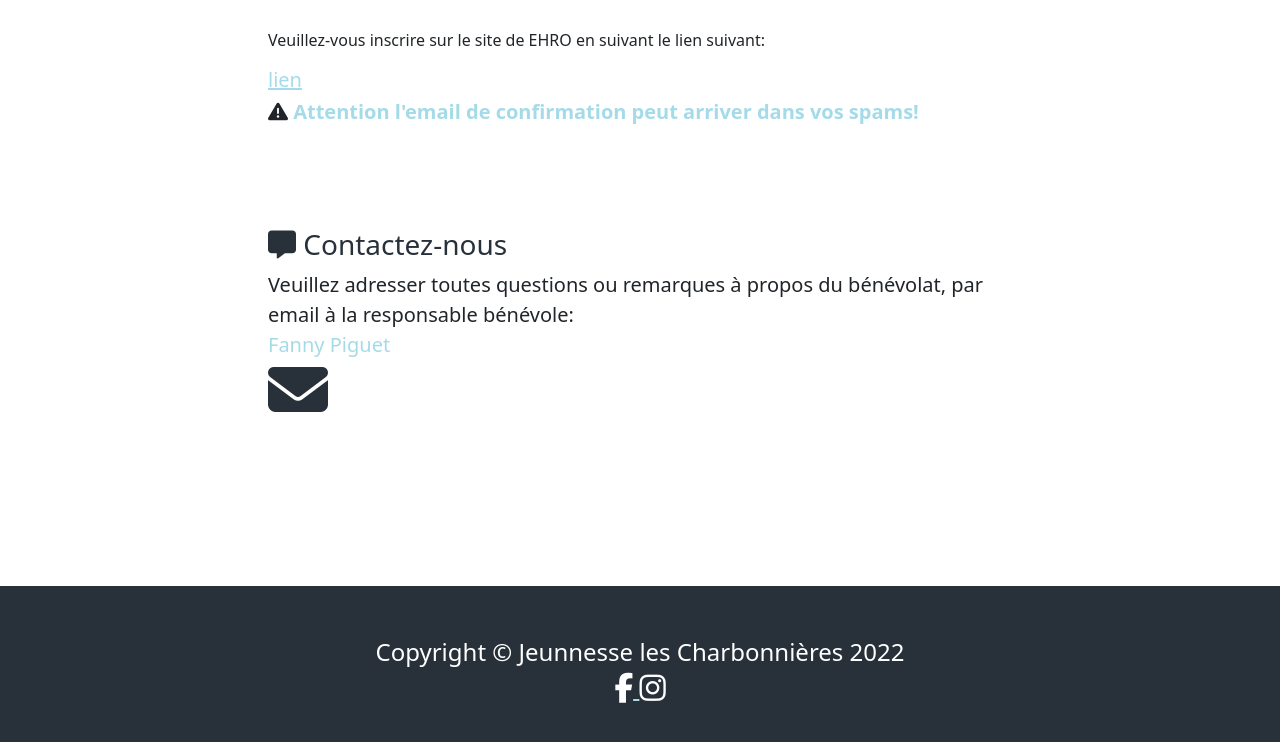
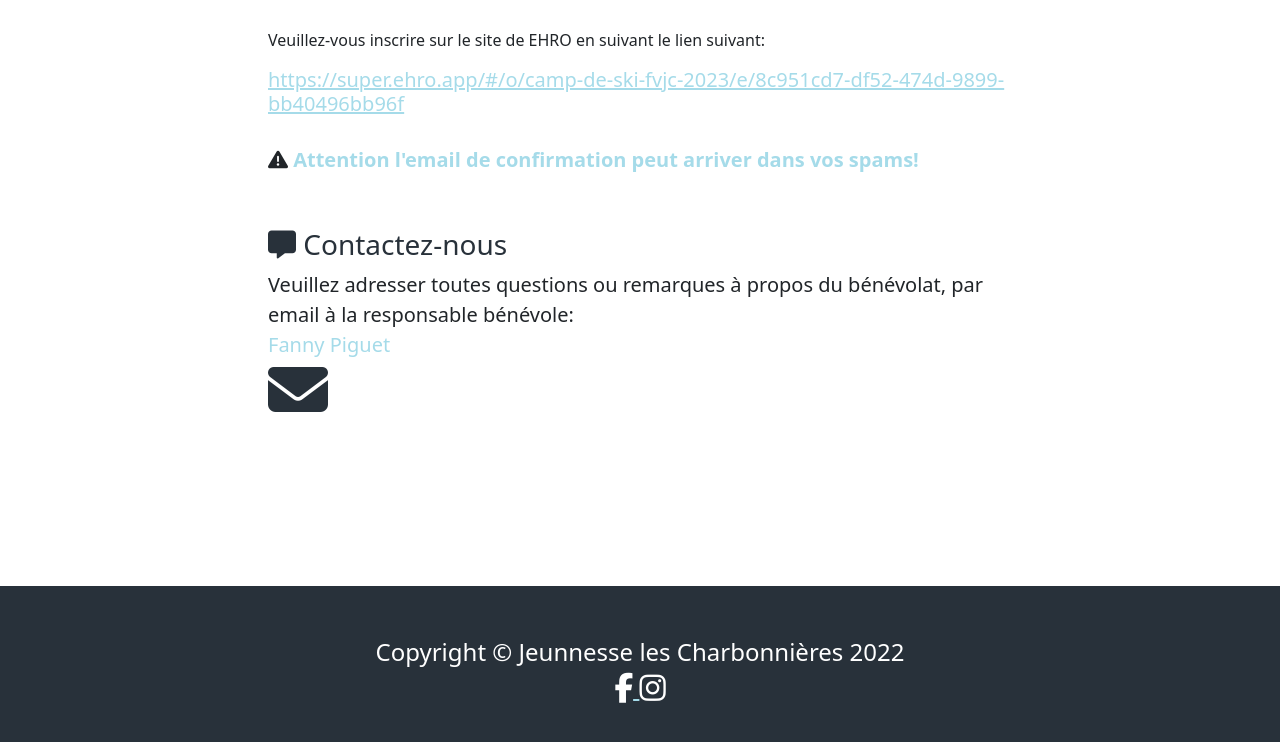
Before and after one commit to alecberney/site-camp-de-ski-les-charbs-2023, a plain HTML site: page volunteers.html in a window 1280 px wide. Shown: the part 192-934 px from the top of the page. Drawn offline with nearby package versions, Linux system fonts and the light colour scheme.

Commit message:
adding volunteers page

```diff
--- a/volunteers.html
+++ b/volunteers.html
@@ -74,8 +74,13 @@
 				<h2><i class="fa-solid fa-people-group"></i> Bénévolat</h2>
 				<br/>
 				<p>Veuillez-vous inscrire sur le site de EHRO en suivant le lien suivant:</p>
-				<h5><a href="">lien</a></h5>
+				<h5>
+					<a href="https://super.ehro.app/#/o/camp-de-ski-fvjc-2023/e/8c951cd7-df52-474d-9899-bb40496bb96f">
+						https://super.ehro.app/#/o/camp-de-ski-fvjc-2023/e/8c951cd7-df52-474d-9899-bb40496bb96f
+					</a>
+				</h5>
 				<!--<p>Nous profitons de cette occasion pour remercier EHRO pour leur soutien!</p>-->
+				<br/>
 				<h5>
 					<i class="fa-solid fa-triangle-exclamation"></i>
 					<strong>Attention l'email de confirmation peut arriver dans vos spams!</strong>
@@ -84,7 +89,6 @@
 				<!--<img class="img-fluid" src="images/sponsors/ehro.png" alt="EHRO">-->
 			</article>
 
-			<br/><br/>
 			<article class="col-lg-8 mx-auto">
 				<h3><i class="fa-solid fa-message"></i> Contactez-nous</h3>
 				<p class="lead">Veuillez adresser toutes questions ou remarques à propos du bénévolat,
```
Also changed, not shown: gadgets.html (+2 -2 lines), index.html (+2 -2 lines), informations.html (+2 -2 lines), inscriptions.html (+2 -2 lines), program.html (+2 -2 lines), sponsoring.html (+2 -2 lines).
